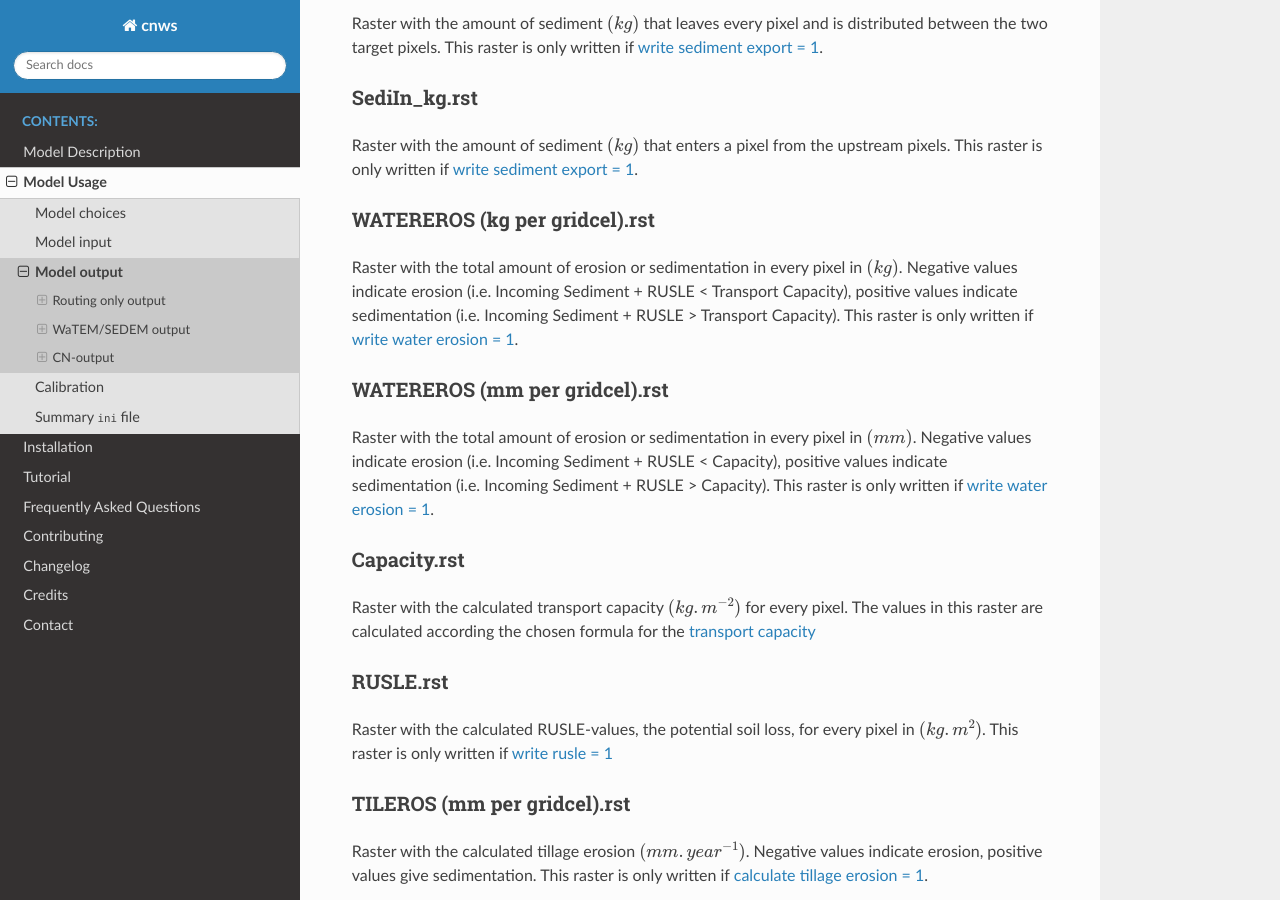
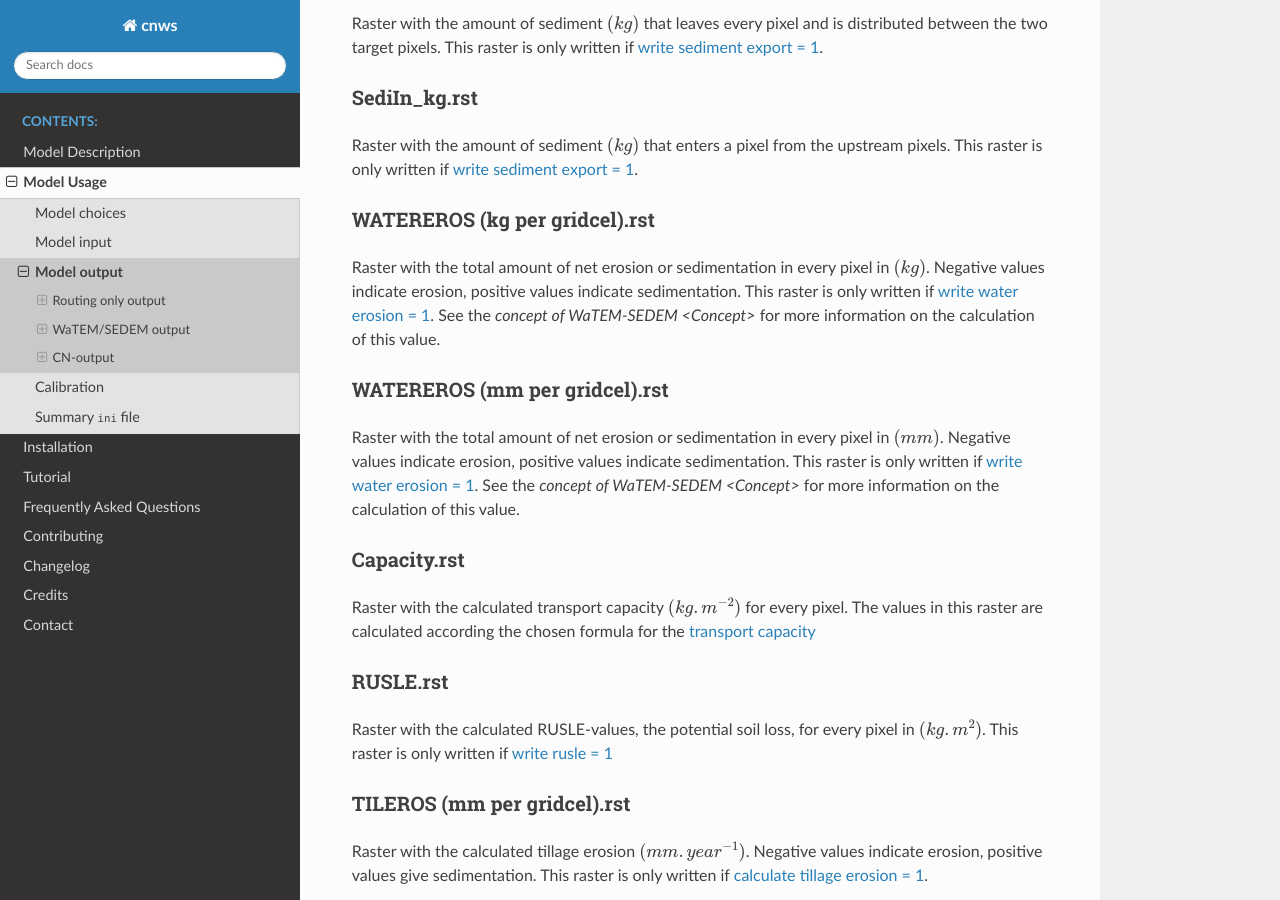
Before and after one commit to watem-sedem/watem-sedem, a Sphinx documentation site: the page built from docs/output.rst, in a window 1280 px wide and 900 px high, scrolled down 3344 px. Built offline with Sphinx 7.4.7 and the Read the Docs theme 2.0.0, drawn with Linux system fonts in a browser that asks for light colours.

Commit message:
Update docs on watereros - iss170

```diff
--- a/docs/output.rst
+++ b/docs/output.rst
@@ -220,22 +220,24 @@ pixels. This raster is only written if
 WATEREROS (kg per gridcel).rst
 ******************************
 
-Raster with the total amount of erosion or sedimentation in every pixel in :math:`(kg)`.
-Negative values indicate erosion (i.e. Incoming Sediment + RUSLE < Transport Capacity),
-positive values indicate sedimentation (i.e. Incoming Sediment + RUSLE >
-Transport Capacity). This raster is only written if
-:ref:`write water erosion = 1 <writerwatereros>`.
+Raster with the total amount of net erosion or sedimentation in every pixel in
+:math:`(kg)`. Negative values indicate erosion, positive values indicate
+sedimentation. This raster is only written if
+:ref:`write water erosion = 1 <writerwatereros>`. See the
+`concept of WaTEM-SEDEM <Concept>` for more information on the calculation of
+this value.
 
 .. _watererosmmrst:
 
 WATEREROS (mm per gridcel).rst
 ******************************
 
-Raster with the total amount of erosion or sedimentation in every pixel in :math:`(mm)`.
-Negative values indicate erosion (i.e. Incoming Sediment + RUSLE < Capacity),
-positive values indicate sedimentation (i.e. Incoming Sediment + RUSLE >
-Capacity). This raster is only written if
-:ref:`write water erosion = 1 <writerwatereros>`.
+Raster with the total amount of net erosion or sedimentation in every pixel in
+:math:`(mm)`. Negative values indicate erosion, positive values indicate
+sedimentation. This raster is only written if
+:ref:`write water erosion = 1 <writerwatereros>`. See the
+`concept of WaTEM-SEDEM <Concept>` for more information on the calculation of
+this value.
 
 .. _capacityrst:
 
--- a/docs/watem-sedem.rst
+++ b/docs/watem-sedem.rst
@@ -19,7 +19,7 @@ and :ref:`transport capacity <TC>` :math:`TC`
 are calculated for every pixel in the model domain. Next, the model iterates
 over all pixels according to the order determined by the routing algorithm.
 During the iteration, the outgoing sediment for every pixel is calculated by
-comparing the the total available sediment in the cell :math:`S_A` (incoming
+comparing the total available sediment in the cell :math:`S_A` (incoming
 sediment, :math:`S_i` + :math:`E`) with the transport capacity.
 
 Two cases exist:
```
